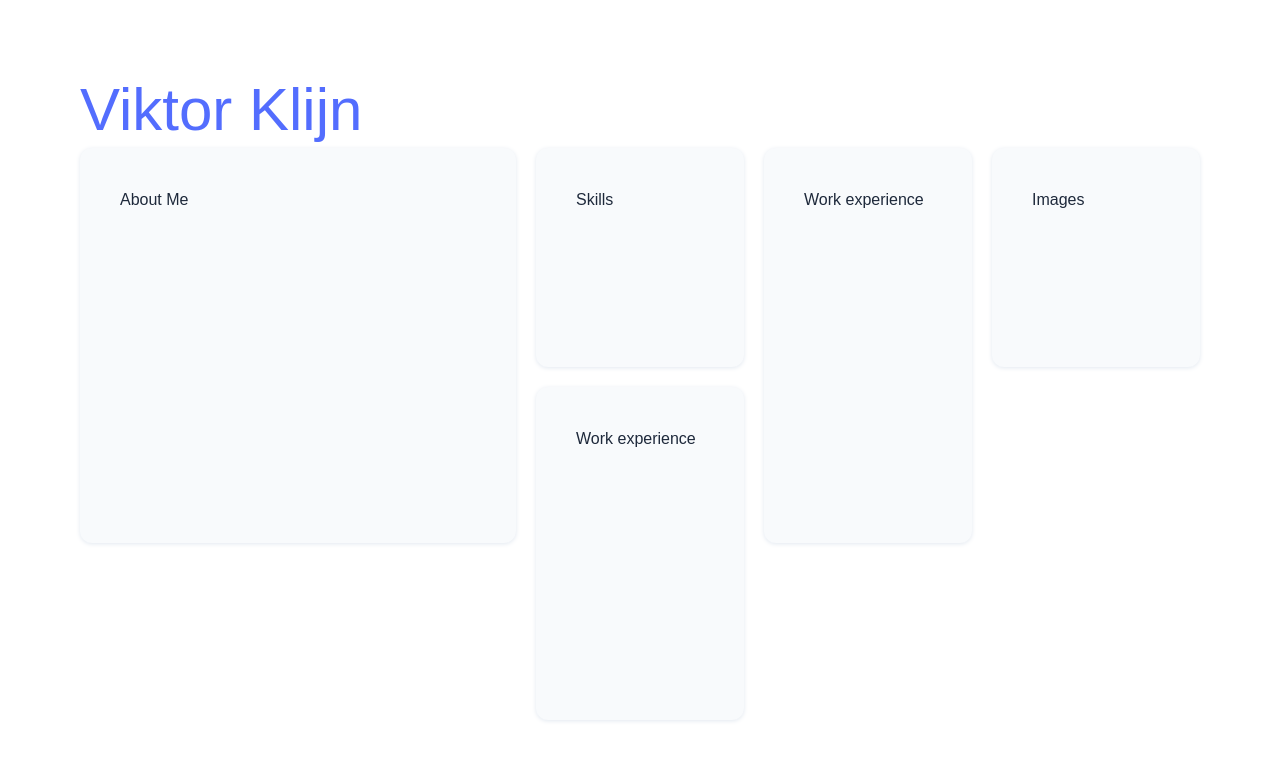
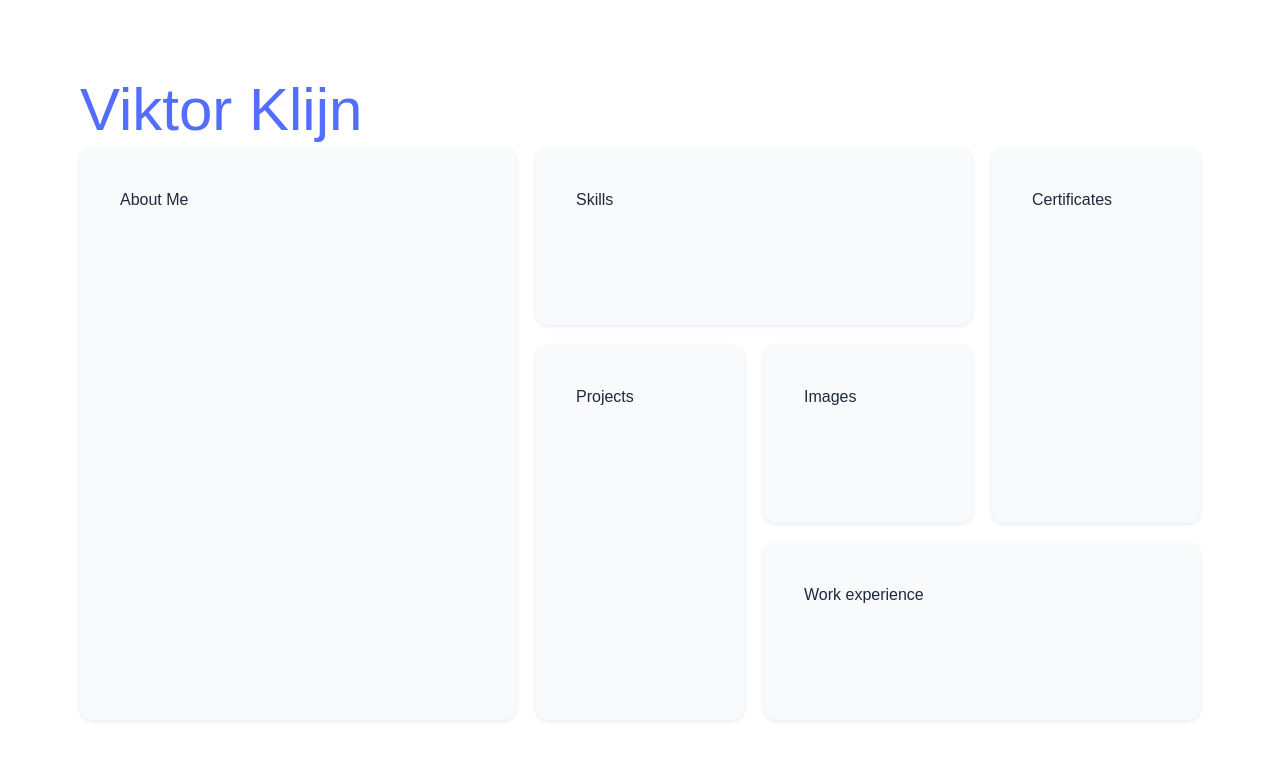
Before and after one commit to viktorklijn/portfolio-nextjs, a Next.js app: page / in a window 1280 px wide. Shown: the top 760 px of the page. Built offline with nearby package versions, Linux system fonts and the light colour scheme; a web font is replaced by a local one.

Commit message:
Changed template layout

```diff
--- a/src/app/page.jsx
+++ b/src/app/page.jsx
@@ -2,21 +2,26 @@ export default function Home() {
   return (
     <main className="flex flex-col gap-2 p-20 h-full">
       <h1 className="text-6xl text-accent">Viktor Klijn</h1>
-      <div className="grid grid-cols-5 gap-5 h-full">
-        <div className="rounded-xl bg-foreground drop-shadow-sm drop-shadow-shade-1 p-10 col-span-2 row-span-2">
+      <div className="grid grid-cols-5 auto-rows-fr auto-cols-fr gap-5 h-full">
+        <div className="rounded-xl bg-foreground drop-shadow-sm drop-shadow-shade-1 p-10 col-span-2 row-span-3">
           <h2>About Me</h2>
         </div>
-        <div className="rounded-xl bg-foreground drop-shadow-sm drop-shadow-shade-1 p-10">
+
+        <div className="rounded-xl bg-foreground drop-shadow-sm drop-shadow-shade-1 p-10 row-span-1 col-span-2">
           <h2>Skills</h2>
         </div>
+        <div className="rounded-xl bg-foreground drop-shadow-sm drop-shadow-shade-1 p-10 col-start-5 row-span-2">
+          <h2>Certificates</h2>
+        </div>
+
         <div className="rounded-xl bg-foreground drop-shadow-sm drop-shadow-shade-1 p-10 row-span-2">
+          <h2>Projects</h2>
+        </div>
+        <div className="rounded-xl bg-foreground drop-shadow-sm drop-shadow-shade-1 p-10 col-span-1 row-span-1 ">
+          <h2>Images</h2>
+        </div>
+        <div className="rounded-xl bg-foreground drop-shadow-sm drop-shadow-shade-1 p-10 row-span-1 col-span-2">
           <h2>Work experience</h2>
-        </div>
-        <div className="rounded-xl bg-foreground drop-shadow-sm drop-shadow-shade-1 p-10 col-start-3 row-start-2 row-span-2">
-          <h2>Work experience</h2>
-        </div>
-        <div className="rounded-xl bg-foreground drop-shadow-sm drop-shadow-shade-1 p-10">
-          <h2>Images</h2>
         </div>
       </div>
     </main>
```
